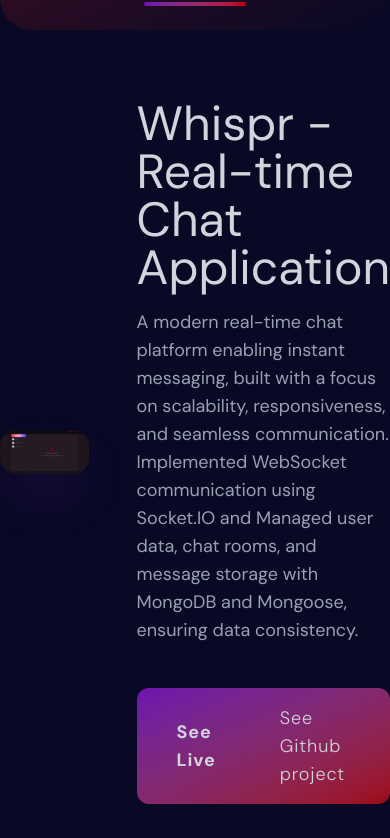
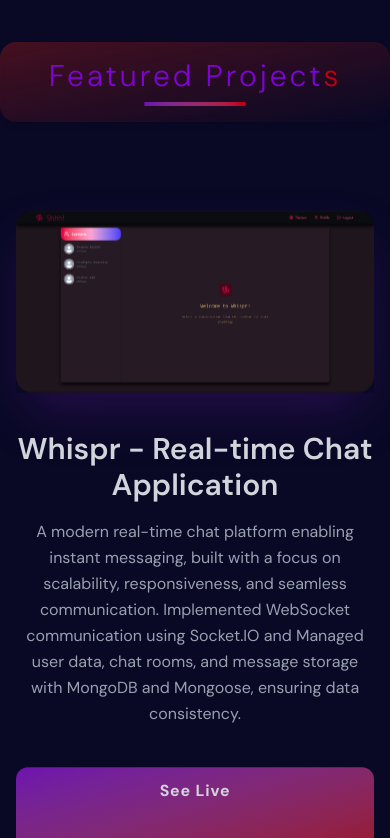
Before and after one commit to rou-nak-cloud/Portfolio.dev.co, a React (Vite) app: page / in a window 390 px wide. Shown: the part 4498-5336 px from the top of the page. Built offline with nearby package versions, Linux system fonts and the light colour scheme.

Commit message:
responsive projects section and final

```diff
--- a/src/components/Projects.jsx
+++ b/src/components/Projects.jsx
@@ -1,6 +1,6 @@
 import React, { useRef } from 'react'
 import { myProjects } from '../assets/assets'
-import { motion, useScroll, useSpring } from 'motion/react'
+import { motion, useScroll, useSpring, useTransform } from 'motion/react'
 
 const Projects = () => {
     const ref = useRef();
@@ -17,40 +17,70 @@
 
     const Single = ({myProjects}) => {
         const projectRef = useRef();
+
+        const { scrollYProgress } = useScroll({
+            target: projectRef,
+            // offset:["end end", "start start"],
+        })
+        const yTextRaw = useTransform(scrollYProgress, [0,1], [-80,80])
+         const yImageRaw = useTransform(scrollYProgress, [0,1], [60,-60])
+
+         const yText = useSpring(yTextRaw, { stiffness: 90, damping: 40 })
+         const yImage = useSpring(yImageRaw, { stiffness: 80, damping: 40 })
+
         const { title, description, subDescription, href, logo, image } = myProjects;
         return(
-            <section ref={projectRef}>
-                <div className='projectContainer flex items-center justify-center w-[100%] h-[100%]'>
-                    <div className='wrapper max-w-[1266px] h-screen m-auto flex items-center justify-center gap-12'>
-                        <div className='imageContainer flex-1 flex items-center justify-center shadow-2xl shadow-purple-900/40 transition-all duration-200 ease-in-out hover:scale-108'>
-                         <img src={image} alt="chatAppImage" className='object-cover rounded-2xl' />
+            <section>
+                <div className='projectContainer flex items-center justify-center w-full h-full px-4 sm:px-6 md:px-8'>
+                    <div className='wrapper max-w-[1266px] min-h-screen m-auto flex flex-col md:flex-row items-center justify-center gap-8 md:gap-12 py-8'>
+
+                    <motion.div
+                        ref={projectRef}
+                        style={{ y: yImage }}
+                        className='imageContainer w-full md:w-1/2 flex items-center justify-center shadow-2xl shadow-purple-900/40 transition-all duration-200 ease-in-out hover:scale-105'
+                    >
+                        <img src={image} alt="chatAppImage" className='w-full max-h-[350px] md:max-h-[500px] object-cover rounded-2xl' />
+                    </motion.div>
+
+                    <motion.div
+                        style={{ y: yText }}
+                        className='textContainer w-full md:w-1/2 flex flex-col gap-4 overflow-hidden text-center md:text-left mt-6 md:mt-0'
+                    >
+                        <h2 className='text-3xl sm:text-4xl md:text-5xl font-semibold'>{title}</h2>
+                        <p className='text-base sm:text-lg text-gray-400 leading-relaxed'>{description}</p>
+
+                        <div className='buttons bg-gradient-to-br from-purple-800 to-red-800 max-sm:p-1 p-2 rounded-xl flex flex-col sm:flex-row items-center justify-center sm:justify-around gap-4 mt-6'>
+                        <a href={href} className='text-white font-bold text-base sm:text-lg tracking-wider px-6 sm:px-8 py-2 rounded-xl transition-all duration-300 ease-in-out hover:bg-red-900/60 hover:scale-105'>
+                            See Live
+                        </a>
+                        <a href={logo} className='text-white font-light text-base sm:text-lg tracking-wider px-6 sm:px-8 py-2 rounded-xl transition-all duration-300 ease-in-out hover:bg-purple-900/60 hover:scale-105'>
+                            See Github project
+                        </a>
                         </div>
-                    <div className='textContainer flex-1 flex flex-col gap-4'>
-                        <h2 className='text-5xl'>{title}</h2>
-                        <p className='text-lg text-gray-400'>{description}</p>
-                        <div className='buttons bg-gradient-to-br from-purple-800 to-red-800 p-2 rounded-xl flex items-center justify-around mt-7'>
-                            <a href={href} className='text-white font-bold text-lg tracking-wider px-8 py-2 rounded-xl transition-all duration-300 ease-in-out hover:bg-red-900/60 hover:scale-106'>See Live</a>
-                            <a href={logo} className='text-white font-light text-lg tracking-wider px-8 py-2 rounded-xl transition-all duration-300 ease-in-out hover:bg-purple-900/60 hover:scale-103'>See Github project</a>
-                        </div>
-                    </div>
+                    </motion.div>
                     </div>
                 </div>
             </section>
         )
     }
   return (
-    <div ref={ref}
-    className='projects '>
-        <div className='progress sticky top-0 left-0 pt-12 pb-6 text-center text-6xl tracking-widest font-light bg-gradient-to-br from-red-900/50 text-purple-700 rounded-4xl'>
-            <h1 className='pb-2'>Featured Project<span className='text-red-600/80 font-light'>s</span></h1>
-            <motion.div style={{scaleX}}
-             className='progressBar h-1 pt-1 rounded-full bg-gradient-to-r from-purple-800 to-red-700'></motion.div>
+    <div ref={ref} className="projects max-sm:pt-54 pt-1">
+        <div className="progress sticky text-center top-0 left-0 z-50 pt-4 sm:pt-6 pb-4 sm:pb-6 text-3xl sm:text-5xl md:text-6xl tracking-widest font-light bg-gradient-to-br  backdrop-blur-xs from-red-900/50 text-purple-700 rounded-2xl sm:rounded-3xl md:rounded-4xl shadow-md">
+        <h1 className="pb-1 sm:pb-2">
+            Featured Project
+            <span className="text-red-600/80 font-light">s</span>
+        </h1>
+        <motion.div
+            style={{ scaleX }}
+            className="progressBar h-1 mt-1 sm:mt-2 rounded-full bg-gradient-to-r from-purple-800 to-red-700"
+        ></motion.div>
         </div>
+
         {myProjects.map((project) => (
-            <Single key={project.id} myProjects={project} />
+        <Single key={project.id} myProjects={project} />
         ))}
     </div>
-  )
+    );
 }
 
 export default Projects
```
